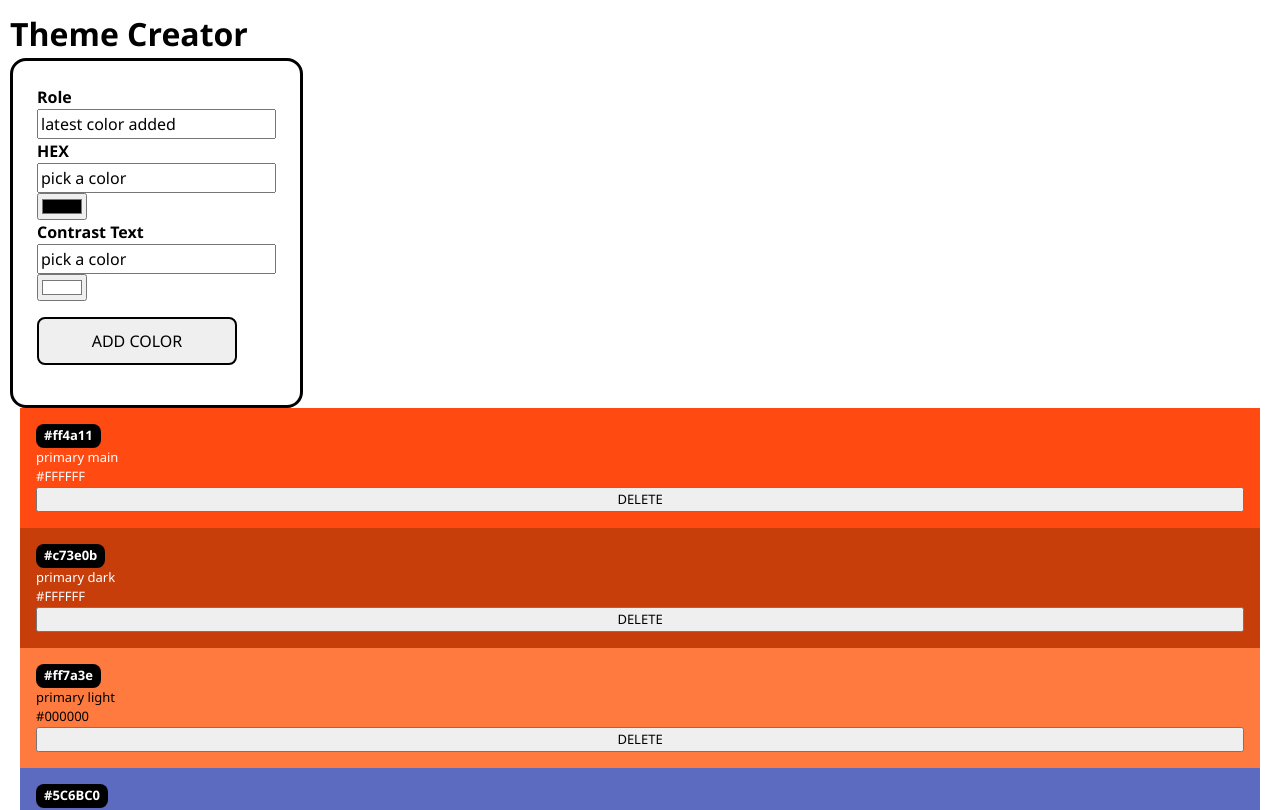
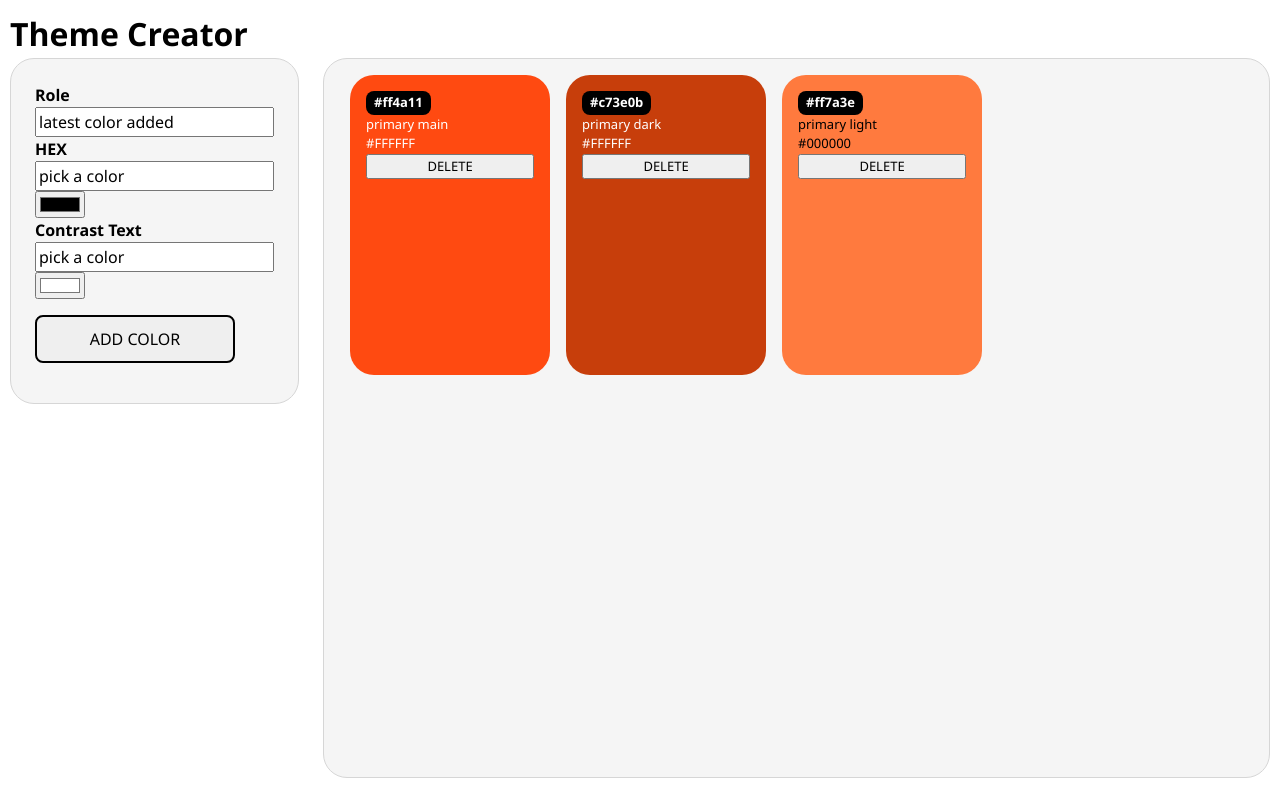
Before and after one commit to josereyes11/Recap-4, a React (Vite) app: page / in a window 1280 px wide. Shown: the top 810 px of the page. Built offline with nearby package versions, Linux system fonts and the light colour scheme.

Commit message:
Delete a color from the theme: commit 2, styling

```diff
--- a/package.json
+++ b/package.json
@@ -13,6 +13,7 @@
   "dependencies": {
     "@octokit/rest": "^20.1.0",
     "dotenv": "^16.4.5",
+    "nanoid": "^6.0.0",
     "react": "^18.2.0",
     "react-dom": "^18.2.0"
   },
--- a/src/App.css
+++ b/src/App.css
@@ -2,3 +2,39 @@ body {
   font-family: "Segoe UI", "Helvetica Neue", Arial, sans-serif;
   padding: 10px;
 }
+
+.app-layout {
+  display: flex;
+  flex-direction: row;
+  height: 90vh;
+  gap: 24px;
+}
+
+.color-cards-container {
+  flex: 1;
+  overflow-y: auto;
+  display: grid;
+  grid-template-columns: repeat(auto-fill, 200px);
+  gap: 16px;
+  align-content: start;
+  background-color: #f5f5f5;
+  border-radius: 24px;
+  padding: 16px;
+  border: 1px solid #d6d6d6;
+}
+
+.message-of-emptiness-container {
+  display: flex;
+  align-items: center;
+  justify-content: center;
+  flex: 1;
+  overflow-y: auto;
+  background-color: #f5f5f5;
+  border-radius: 24px;
+  padding: 16px;
+  border: 1px solid #d6d6d6;
+}
+.message-of-emptiness {
+  font-weight: bold;
+  color: #b5b5b5;
+}
--- a/src/App.jsx
+++ b/src/App.jsx
@@ -4,12 +4,14 @@ import "./App.css";
 import { useState } from "react";
 import ColorForm from "./ColorForm/ColorForm.jsx";
 import ColorInput from "./ColorInput/ColorInput.jsx";
+import { nanoid } from "nanoid";
 
 function App() {
   const [themeColors, setThemeColors] = useState(initialColors);
 
   function handleAddColor(themeColor) {
-    setThemeColors((prevColors) => [themeColor, ...prevColors]);
+    const newColor = { ...themeColor, id: nanoid() };
+    setThemeColors((prevColors) => [newColor, ...prevColors]);
   }
 
   function handleDeleteColor(id) {
@@ -19,8 +21,10 @@ function App() {
   return (
     <>
       <h1>Theme Creator</h1>
+      <div className="app-layout">
         <ColorForm onAdd={handleAddColor} />
-      <div>
+        {themeColors.length ? (
+          <div className="color-cards-container">
             {themeColors.map((themeColor) => {
               return (
                 <Color
@@ -31,6 +35,12 @@ function App() {
               );
             })}
           </div>
+        ) : (
+          <div className="message-of-emptiness-container">
+            <p className="message-of-emptiness">Your color theme is empty, add new colors!</p>
+          </div>
+        )}
+      </div>
     </>
   );
 }
--- a/src/ColorForm/ColorForm.css
+++ b/src/ColorForm/ColorForm.css
@@ -5,10 +5,11 @@
   width: max-content;
   gap: 10px;
   padding: 24px;
-  border-radius: 16px;
-  border: 3px solid #000000;
+  border-radius: 24px;
+  border: 1px solid #d6d6d6;
   overflow: hidden;
-  height: auto;
+  height: max-content;
+  background-color: #f5f5f5;
 }
 
 .color-form__field {
--- a/src/Components/Color/Color.css
+++ b/src/Components/Color/Color.css
@@ -1,18 +1,30 @@
 .color-card {
+  height: 300px;
+  width: 200px;
   margin: 0px 10px;
   padding: 16px;
   display: flex;
   flex-direction: column;
   font-size: small;
-  height: auto;
+  border-radius: 24px;
 }
 
 .color-card-headline {
   display: inline;
   padding: 2px 8px;
-  background: black;
+  background: rgb(0, 0, 0);
   color: white;
   width: max-content;
   border-radius: 8px;
   font-weight: bold;
 }
+
+.color-card-question {
+  display: inline;
+  padding: 2px 8px;
+  background: rgb(0, 0, 0);
+  color: white;
+  width: max-content;
+  border-radius: 4px;
+  font-weight: bold;
+}
--- a/src/Components/Color/Color.jsx
+++ b/src/Components/Color/Color.jsx
@@ -10,11 +10,11 @@ export default function Color({ color, handleDeleteColor }) {
         <p>{color.role}</p>
         <p>{color.contrastText}</p>
         {isConfirming ? (
-          <p>
-            Ar you sure?
+          <div>
+            <p className="color-card-question">Are you sure?</p>
             <button onClick={() => handleDeleteColor(color.id)}>Yes</button>
             <button onClick={() => setIsConfirming(false)}>Cancel</button>
-          </p>
+          </div>
         ) : (
           <button onClick={() => setIsConfirming(true)}>DELETE</button>
         )}
--- a/src/lib/colors.js
+++ b/src/lib/colors.js
@@ -17,7 +17,7 @@ export const initialColors = [
     hex: "#ff7a3e",
     contrastText: "#000000",
   }, // Lighter shade of orange
-  {
+  /*  {
     id: "c4",
     role: "secondary main",
     hex: "#5C6BC0",
@@ -52,5 +52,5 @@ export const initialColors = [
     role: "background light",
     hex: "#43464b",
     contrastText: "#FFFFFF",
-  }, // Lighter charcoal
+  }, // Lighter charcoal */
 ];
```
Also changed, not shown: 1 other file (tests, documents, lock files or other folders). Lines whose indentation alone changed are shown as unchanged.
